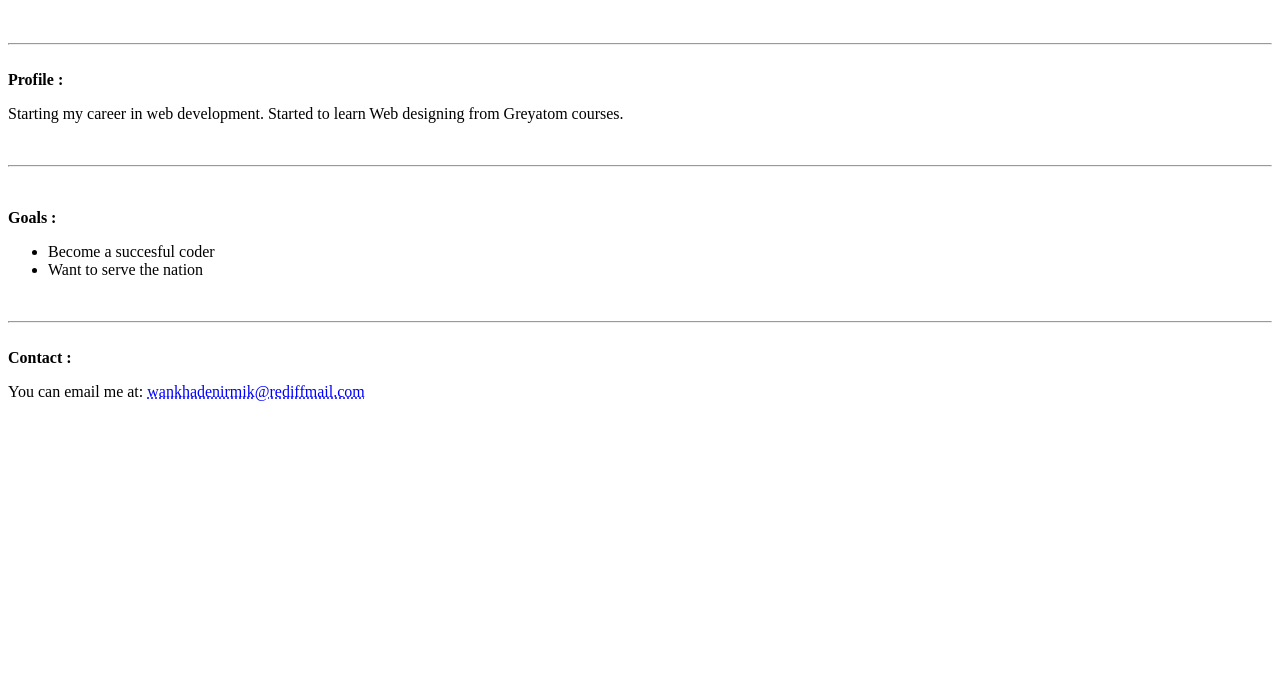
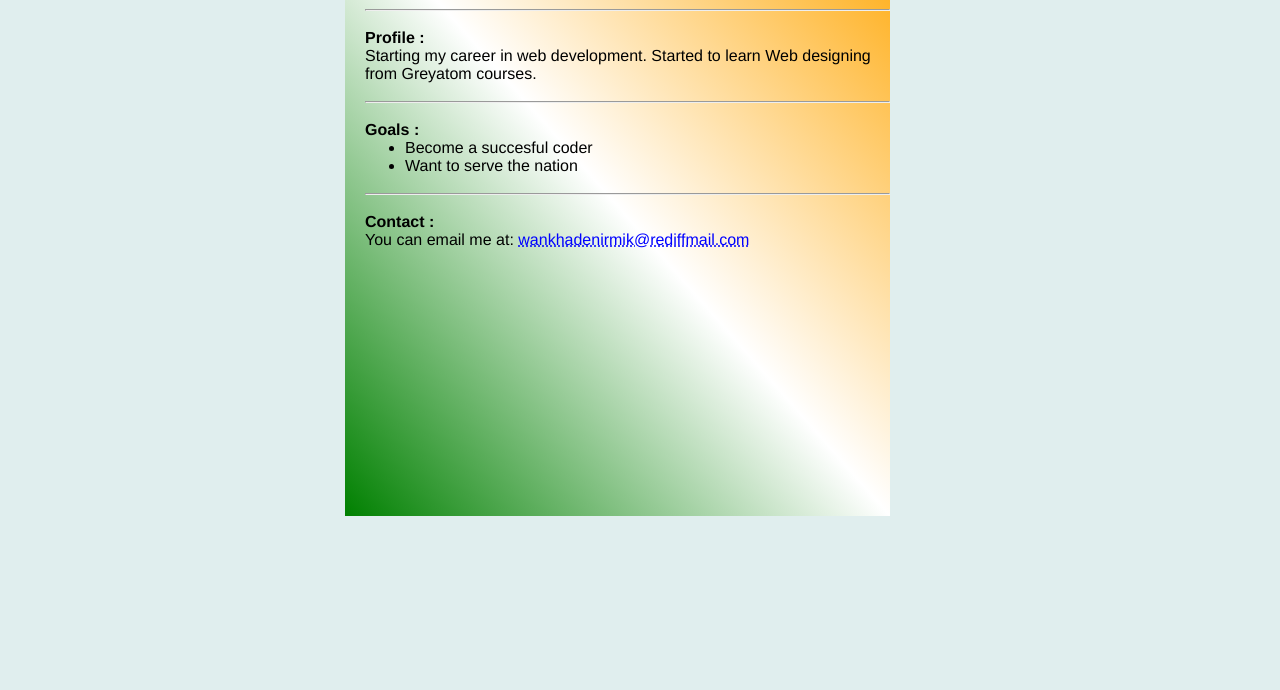
Before and after one commit to wankhadenirmik/grey-pr-web, a plain HTML site: page index.html in a window 1280 px wide. Shown: the part 110-800 px from the top of the page. Drawn offline with Linux system fonts and the light colour scheme.

Commit message:
Update style.css

```diff
--- a/style.css
+++ b/style.css
@@ -1 +1,23 @@
 /* Add your CSS code here */
+* {
+    font-family: Helvetica, Arial, sans-serif;
+    max-width: 700px;
+    margin: auto;
+
+  }
+
+body {
+      min-width: 500px;
+      background-color: #e0eeee;
+  }
+
+.profileBody {
+    display: inline-block;
+    background:linear-gradient(to bottom left, orange,white, green);
+    margin-top: 6px;
+    margin-left: 55px;
+    width: 75%;
+    height: 590px;
+    padding-left: 20px;
+    padding-top: 30px;
+  }
```
